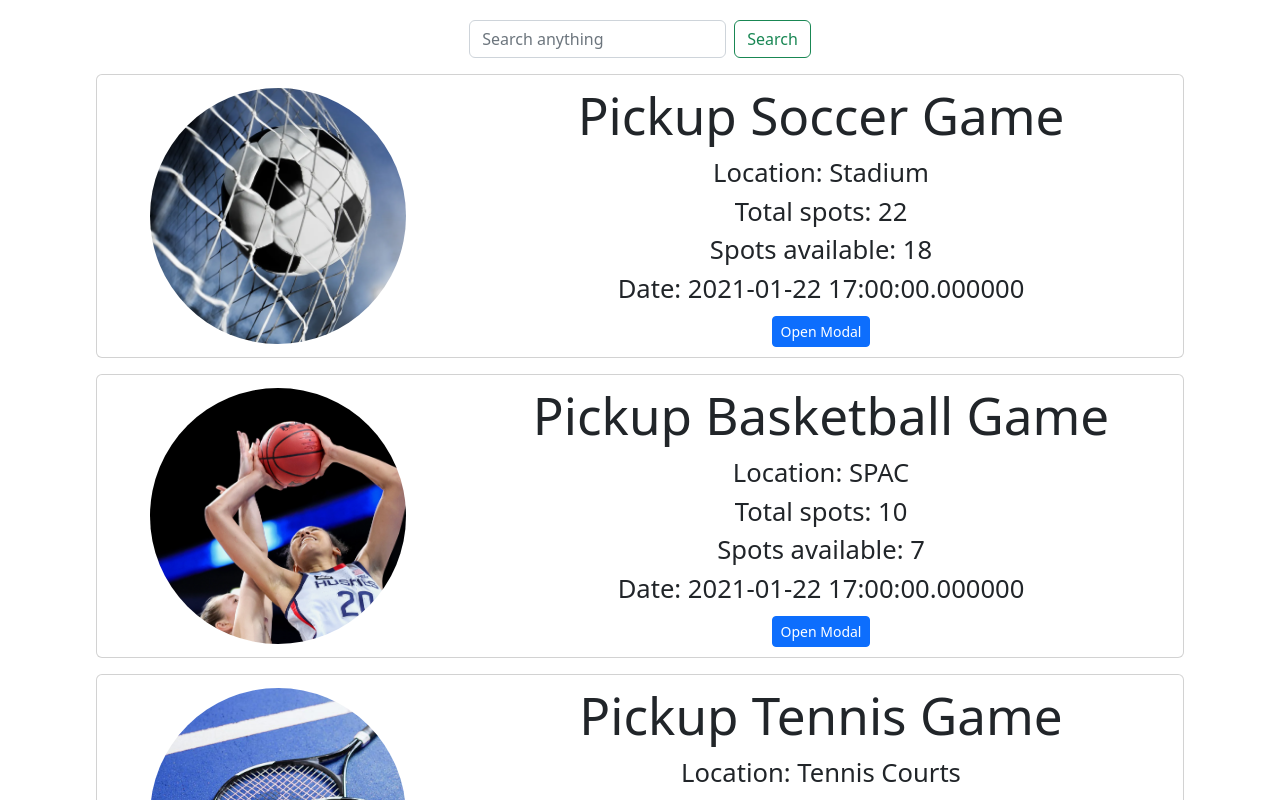
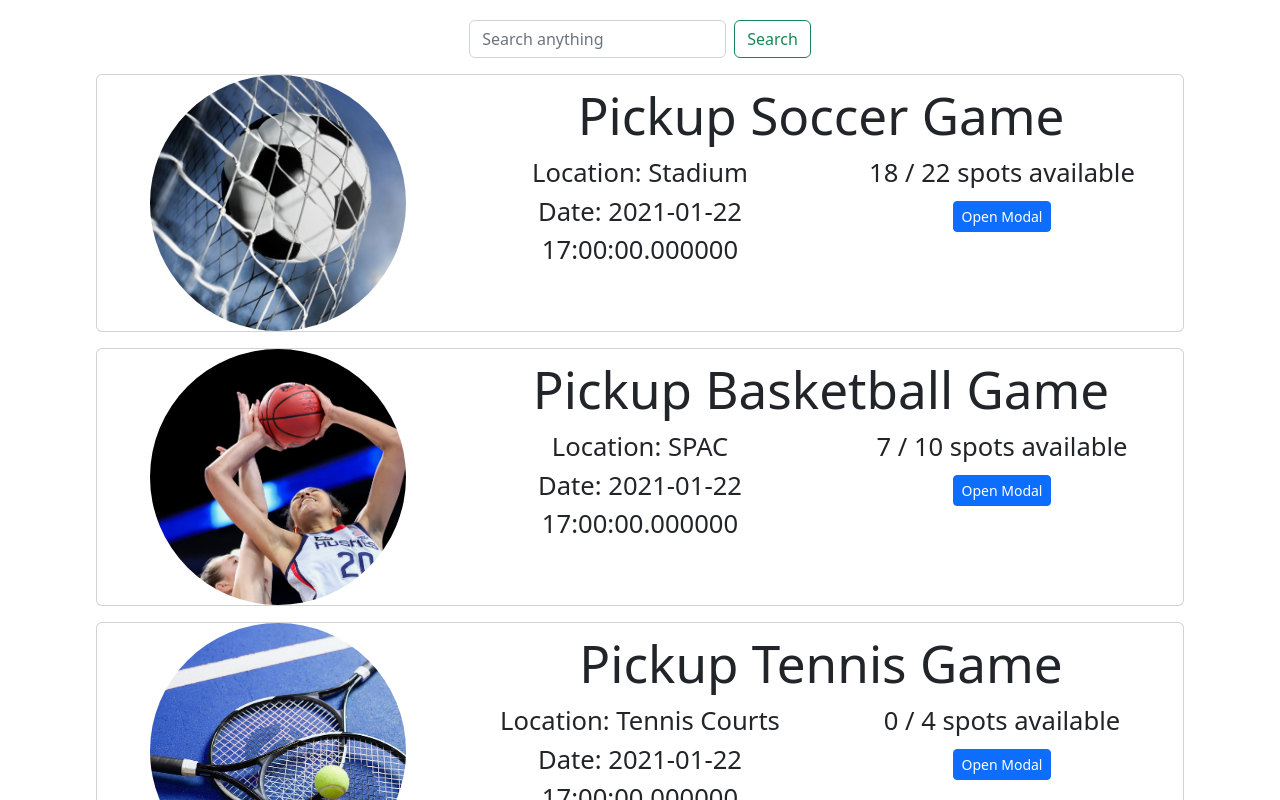
Before and after one commit to finleylee2507/MatchPoint, a React (Vite) app: page / in a window 1280 px wide. Shown: the top 800 px of the page. Built offline with nearby package versions, Linux system fonts and the light colour scheme.

Commit message:
card design iteration 1

```diff
--- a/src/components/events/EventCard.jsx
+++ b/src/components/events/EventCard.jsx
@@ -16,16 +16,23 @@ const EventCard = ({openModal, cardData}) => {
                     <Col xs={8}>
                         <Card.Body style={bs_styles.cardBody}>
                             <Card.Title style={bs_styles.cardTitle}>{name}</Card.Title>
-                            <Card.Text style={bs_styles.cardText}>
-                                Location: {location}
-                                <br/>
-                                Total spots: {max_cap}
-                                <br/>
-                                Spots available: {max_cap - cur_cap}
-                                <br/>
-                                Date: {datetime.date}
-                            </Card.Text>
-                            <Button onClick={openModal} variant="primary" size="sm">Open Modal</Button>
+                            <Row>
+                              <Col>
+                                <Card.Text style={bs_styles.cardText}>
+                                  Location: {location}
+                                  <br />
+                                  Date: {datetime.date}
+                                </Card.Text>
+                              </Col>
+                              <Col>
+                                <Card.Text style={bs_styles.cardText}>
+                                  {max_cap - cur_cap} / {max_cap} spots available
+                                </Card.Text>
+                                <Button onClick={openModal} variant="primary" size="sm">
+                                  Open Modal
+                                </Button>
+                              </Col>
+                            </Row>
                         </Card.Body>
                     </Col>
                 </Row>
```
